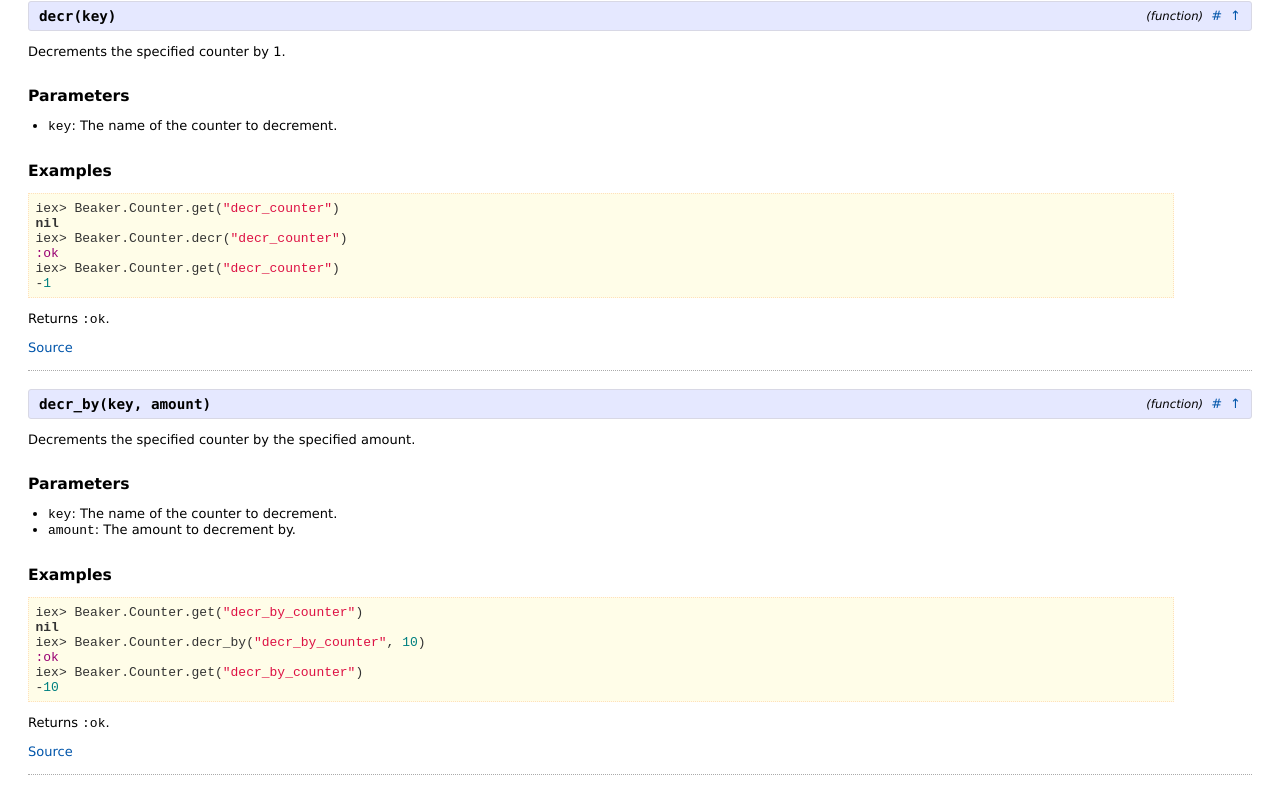
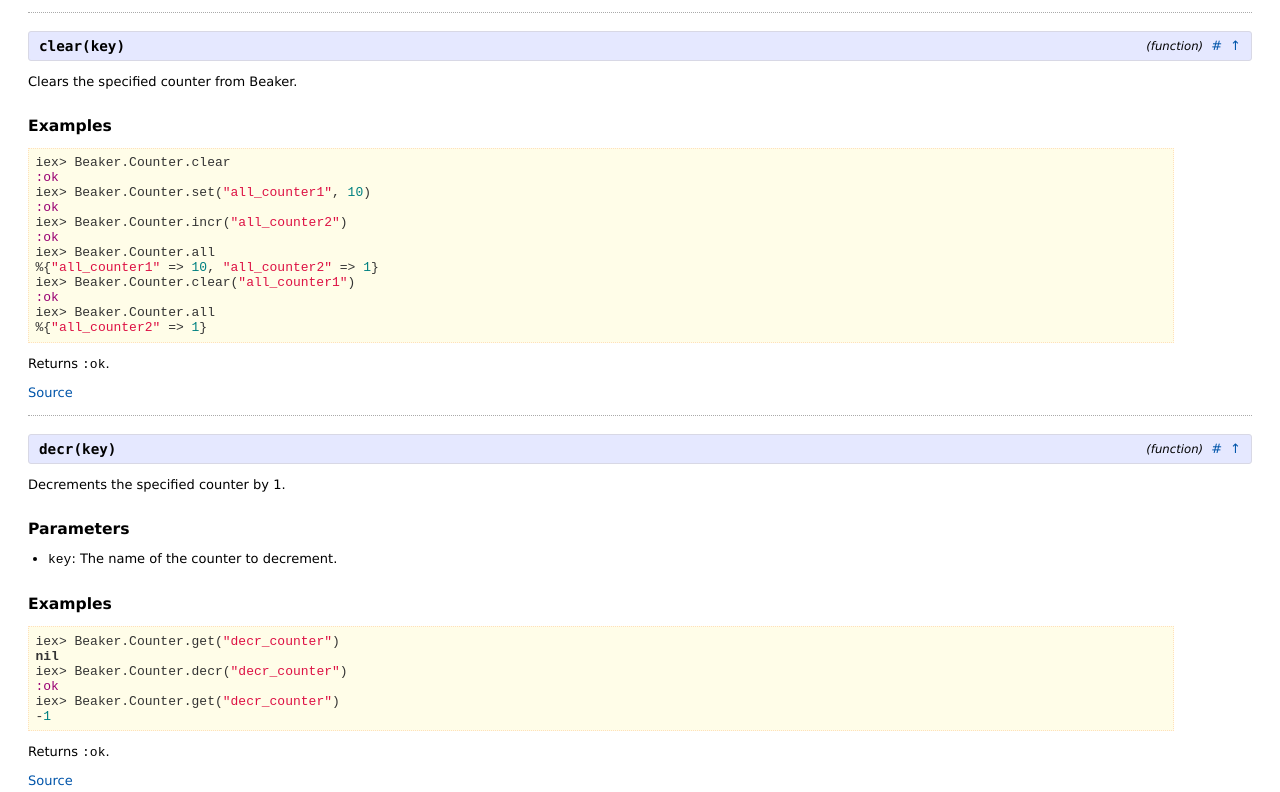
Before and after one commit to hahuang65/beaker, a plain HTML site: page doc/Beaker.Counter.html in a window 1280 px wide. Shown: the part 1403-2195 px from the top of the page. Drawn offline with Linux system fonts and the light colour scheme.

Commit message:
Add clear/1 to Beaker.Counter, Beaker.Gauge, and Beaker.TimeSeries
The clear/1 functions are a set of functions that allow a user to
completely remove a given recorded metric from Beaker.

```diff
--- a/doc/Beaker.Counter.html
+++ b/doc/Beaker.Counter.html
@@ -79,6 +79,13 @@ It can keep track of integers and increment and decrement them.</p>
   <td class="summary_signature"><a href="#clear/0">clear()</a></td>
 
     <td class="summary_synopsis"><p>Clears all counters stored in Beaker</p>
+</td>
+
+</tr>
+<tr>
+  <td class="summary_signature"><a href="#clear/1">clear(key)</a></td>
+
+    <td class="summary_synopsis"><p>Clears the specified counter from Beaker</p>
 </td>
 
 </tr>
@@ -194,6 +201,38 @@ iex&gt; Beaker.Counter.all
 
 </section>
 <section class="detail">
+  <div class="detail_header" id="clear/1">
+    <span class="signature"><strong>clear(key)</strong></span>
+    <div class="detail_header_links">
+      <span class="detail_type">(function)</span>
+      <a href="#clear/1" class="detail_link" title="Link to this function">#</a>
+      <a class="to_top_link" href="#content" title="To the top of the page">&uarr;</a>
+    </div>
+  </div>
+
+  <section class="docstring">
+    <p>Clears the specified counter from Beaker.</p>
+<h2>Examples</h2>
+<pre><code class="iex elixir">iex&gt; Beaker.Counter.clear
+:ok
+iex&gt; Beaker.Counter.set(&quot;all_counter1&quot;, 10)
+:ok
+iex&gt; Beaker.Counter.incr(&quot;all_counter2&quot;)
+:ok
+iex&gt; Beaker.Counter.all
+%{&quot;all_counter1&quot; =&gt; 10, &quot;all_counter2&quot; =&gt; 1}
+iex&gt; Beaker.Counter.clear(&quot;all_counter1&quot;)
+:ok
+iex&gt; Beaker.Counter.all
+%{&quot;all_counter2&quot; =&gt; 1}</code></pre>
+<p>Returns <code class="inline">:ok</code>.</p>
+
+  </section>
+
+    <a href="https://github.com/hahuang65/beaker/blob/master/lib/beaker/counter.ex#L87" class="view_source">Source</a>
+
+</section>
+<section class="detail">
   <div class="detail_header" id="decr/1">
     <span class="signature"><strong>decr(key)</strong></span>
     <div class="detail_header_links">
@@ -221,7 +260,7 @@ iex&gt; Beaker.Counter.get(&quot;decr_counter&quot;)
 
   </section>
 
-    <a href="https://github.com/hahuang65/beaker/blob/master/lib/beaker/counter.ex#L166" class="view_source">Source</a>
+    <a href="https://github.com/hahuang65/beaker/blob/master/lib/beaker/counter.ex#L190" class="view_source">Source</a>
 
 </section>
 <section class="detail">
@@ -254,7 +293,7 @@ iex&gt; Beaker.Counter.get(&quot;decr_by_counter&quot;)
 
   </section>
 
-    <a href="https://github.com/hahuang65/beaker/blob/master/lib/beaker/counter.ex#L188" class="view_source">Source</a>
+    <a href="https://github.com/hahuang65/beaker/blob/master/lib/beaker/counter.ex#L212" class="view_source">Source</a>
 
 </section>
 <section class="detail">
@@ -283,7 +322,7 @@ iex&gt; Beaker.Counter.get(&quot;get_counter&quot;)
 
   </section>
 
-    <a href="https://github.com/hahuang65/beaker/blob/master/lib/beaker/counter.ex#L82" class="view_source">Source</a>
+    <a href="https://github.com/hahuang65/beaker/blob/master/lib/beaker/counter.ex#L106" class="view_source">Source</a>
 
 </section>
 <section class="detail">
@@ -314,7 +353,7 @@ iex&gt; Beaker.Counter.get(&quot;incr_counter&quot;)
 
   </section>
 
-    <a href="https://github.com/hahuang65/beaker/blob/master/lib/beaker/counter.ex#L123" class="view_source">Source</a>
+    <a href="https://github.com/hahuang65/beaker/blob/master/lib/beaker/counter.ex#L147" class="view_source">Source</a>
 
 </section>
 <section class="detail">
@@ -347,7 +386,7 @@ iex&gt; Beaker.Counter.get(&quot;incr_by_counter&quot;)
 
   </section>
 
-    <a href="https://github.com/hahuang65/beaker/blob/master/lib/beaker/counter.ex#L145" class="view_source">Source</a>
+    <a href="https://github.com/hahuang65/beaker/blob/master/lib/beaker/counter.ex#L169" class="view_source">Source</a>
 
 </section>
 <section class="detail">
@@ -378,7 +417,7 @@ iex&gt; Beaker.Counter.get(&quot;set_counter&quot;)
 
   </section>
 
-    <a href="https://github.com/hahuang65/beaker/blob/master/lib/beaker/counter.ex#L102" class="view_source">Source</a>
+    <a href="https://github.com/hahuang65/beaker/blob/master/lib/beaker/counter.ex#L126" class="view_source">Source</a>
 
 </section>
 
```
Also changed, not shown: doc/Beaker.Gauge.html (+42 -3 lines), doc/Beaker.TimeSeries.html (+46 -5 lines), doc/modules_list.html (+15 -0 lines), 6 other files.
